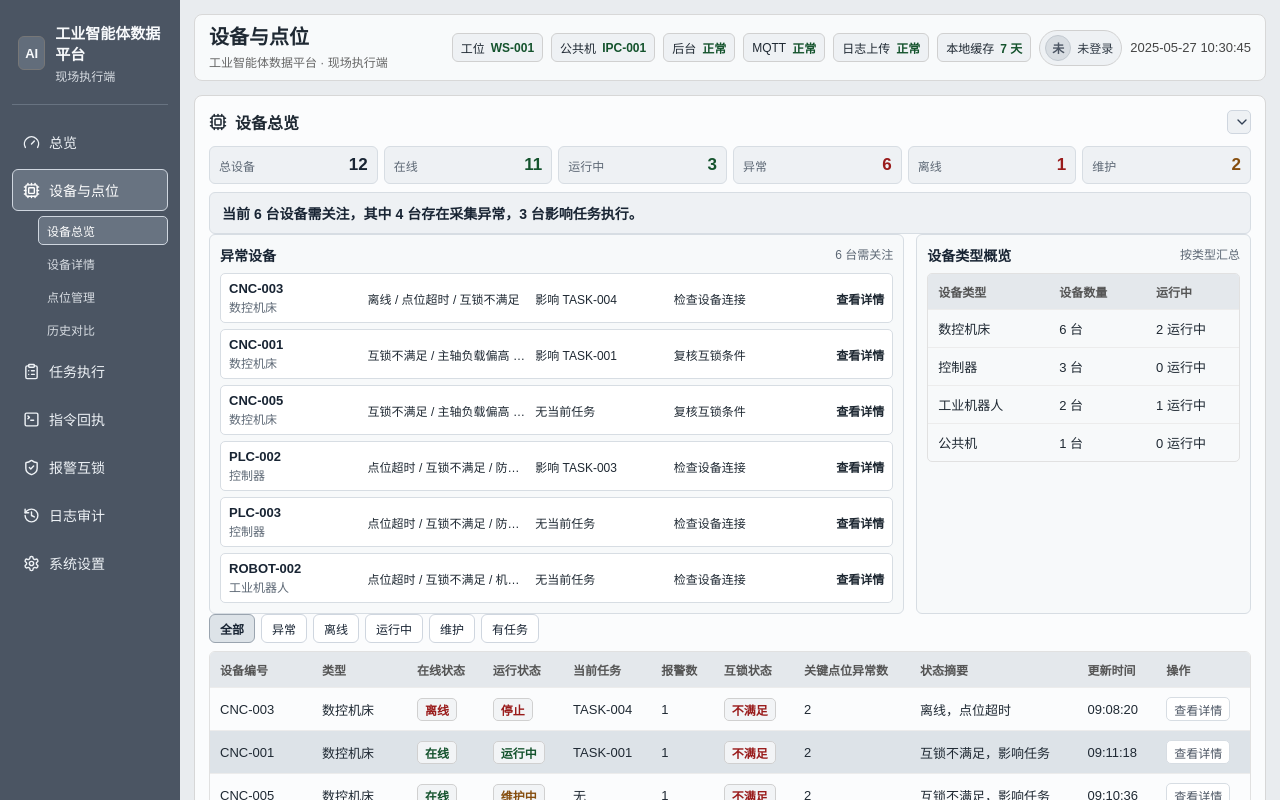
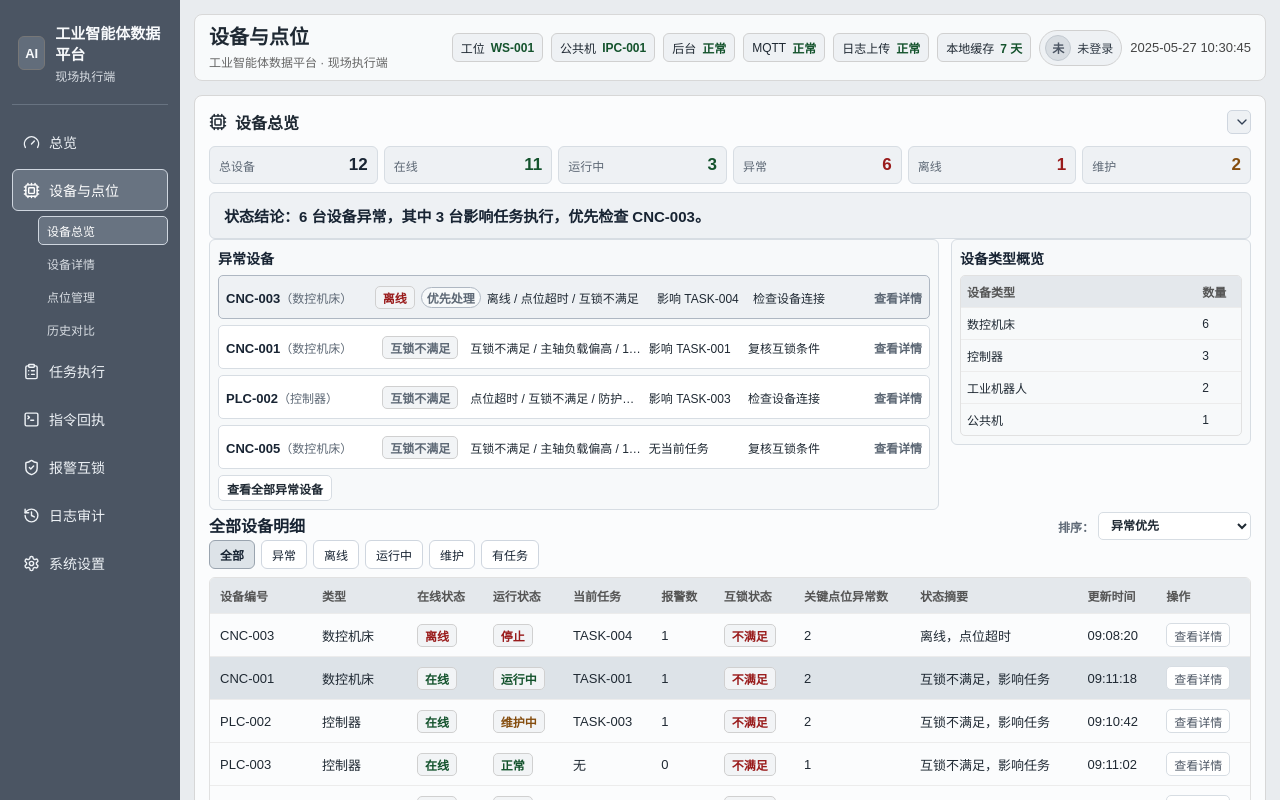
Before and after one commit to han00000111/-, a React (Vite) app: page / in a window 1280 px wide. Both pictures are taken after a click on the button "设备与点位". Shown: the top 800 px of the page. Built offline with nearby package versions, Linux system fonts and the light colour scheme.

Commit message:
优化设备总览布局

```diff
--- a/src/main.jsx
+++ b/src/main.jsx
@@ -66,6 +66,15 @@ const deviceTabs = [
   { key: 'detail', label: '设备详情' },
   { key: 'points', label: '点位管理' },
   { key: 'history', label: '历史对比' },
+];
+
+const DEVICE_OVERVIEW_SORT_OPTIONS = [
+  '异常优先',
+  '影响任务优先',
+  '离线优先',
+  '报警数从高到低',
+  '更新时间从新到旧',
+  '设备编号升序',
 ];
 
 const allLogs = [
@@ -714,10 +723,13 @@ function DevicesPage({ activeDeviceTab, currentUser, selectedDevice, selectedDev
 
 function DeviceOverviewPage({ onSelectDevice, selectedDeviceId }) {
   const [filter, setFilter] = useState('全部');
+  const [detailSort, setDetailSort] = useState('异常优先');
+  const [showAllAttention, setShowAllAttention] = useState(false);
   const rows = useMemo(() => sortDeviceOverviewRows(devices.map(getDeviceOverviewRow)), []);
-  const filteredRows = useMemo(() => filterDeviceOverviewRows(rows, filter), [rows, filter]);
+  const filteredRows = useMemo(() => sortDeviceOverviewDetailRows(filterDeviceOverviewRows(rows, filter), detailSort), [rows, filter, detailSort]);
   const stats = useMemo(() => getDeviceOverviewStats(rows), [rows]);
   const attentionRows = useMemo(() => rows.filter(isDeviceNeedAttention), [rows]);
+  const visibleAttentionRows = showAllAttention ? attentionRows : attentionRows.slice(0, 4);
   const typeRows = useMemo(() => getDeviceTypeOverviewRows(rows), [rows]);
   const overviewText = useMemo(() => getDeviceOverviewSummaryText(rows, attentionRows), [rows, attentionRows]);
 
@@ -739,22 +751,25 @@ function DeviceOverviewPage({ onSelectDevice, selectedDeviceId }) {
         <section className="overview-subpanel attention-devices-panel">
           <div className="subsection-title">
             <strong>异常设备</strong>
-            <span>{attentionRows.length ? `${attentionRows.length} 台需关注` : '当前无异常设备'}</span>
           </div>
           {attentionRows.length ? (
             <div className="attention-device-list">
-              {attentionRows.map((row) => (
-                <button className="attention-device-row" key={row.id} type="button" onClick={() => onSelectDevice(row.id)}>
-                  <div>
-                    <strong>{row.id}</strong>
-                    <span>{row.type}</span>
-                  </div>
-                  <div>{row.problemSummary}</div>
-                  <div>{row.currentTask === '无' ? '无当前任务' : `影响 ${row.currentTask}`}</div>
-                  <div>{row.suggestion}</div>
-                  <span>查看详情</span>
+              {visibleAttentionRows.map((row, index) => (
+                <button className={`attention-device-row${index === 0 ? ' is-priority' : ''}`} key={row.id} type="button" onClick={() => onSelectDevice(row.id)}>
+                  <div className="attention-device-identity"><strong>{row.id}</strong><span>（{row.type}）</span></div>
+                  <StatusText value={row.coreStatus} />
+                  {index === 0 ? <span className="priority-label">优先处理</span> : <span className="priority-spacer" />}
+                  <div className="attention-device-summary">{row.problemSummary}</div>
+                  <div className="attention-device-task">{row.currentTask === '无' ? '无当前任务' : `影响 ${row.currentTask}`}</div>
+                  <div className="attention-device-suggestion">{row.suggestion}</div>
+                  <span className="attention-device-action">查看详情</span>
                 </button>
               ))}
+              {attentionRows.length > 4 && (
+                <button className="attention-expand-button" type="button" onClick={() => setShowAllAttention((value) => !value)}>
+                  {showAllAttention ? '收起异常设备' : '查看全部异常设备'}
+                </button>
+              )}
             </div>
           ) : (
             <div className="attachment-empty">暂无设备状态数据</div>
@@ -763,21 +778,32 @@ function DeviceOverviewPage({ onSelectDevice, selectedDeviceId }) {
         <section className="overview-subpanel device-type-overview-panel">
           <div className="subsection-title">
             <strong>设备类型概览</strong>
-            <span>按类型汇总</span>
           </div>
           <DataTable
             compact
-            columns={['设备类型', '设备数量', '运行中', '异常', '离线', '维护']}
+            columns={['设备类型', '数量', '运行', '异常', '离线']}
             rows={typeRows.map((row) => [
               row.type,
-              `${row.total} 台`,
-              `${row.running} 运行中`,
-              `${row.abnormal} 异常`,
-              `${row.offline} 离线`,
-              `${row.maintenance} 维护`,
+              row.total,
+              row.running,
+              row.abnormal,
+              row.offline,
             ])}
           />
         </section>
+      </div>
+      <div className="overview-detail-head">
+        <div>
+          <strong>全部设备明细</strong>
+        </div>
+        <label className="overview-sort-control">
+          <span>排序：</span>
+          <select value={detailSort} onChange={(event) => setDetailSort(event.target.value)}>
+            {DEVICE_OVERVIEW_SORT_OPTIONS.map((option) => (
+              <option key={option} value={option}>{option}</option>
+            ))}
+          </select>
+        </label>
       </div>
       <SegmentedFilter options={['全部', '异常', '离线', '运行中', '维护', '有任务']} value={filter} onChange={setFilter} />
       {filteredRows.length ? (
@@ -3051,6 +3077,7 @@ function getDeviceOverviewRow(device) {
     interlockStatus,
     keyAbnormalCount,
     collectStatus: mappingSummary.collectStatus,
+    coreStatus: getDeviceCoreStatus(device, { interlockStatus, keyAbnormalCount, mappingSummary }),
     lastHeartbeat: device.online === '离线' ? '超时' : device.updatedAt,
     updatedAt: device.updatedAt,
     problemSummary: getDeviceProblemSummary(device, { interlockStatus, keyAbnormalCount, mappingSummary }),
@@ -3084,15 +3111,56 @@ function sortDeviceOverviewRows(rows) {
   return [...rows].sort((left, right) => left.priority - right.priority || left.id.localeCompare(right.id));
 }
 
+function sortDeviceOverviewDetailRows(rows, sortMode) {
+  const sortedRows = [...rows];
+  const byUpdateDesc = (left, right) => getDeviceUpdatedTimeValue(right) - getDeviceUpdatedTimeValue(left);
+  const byAbnormal = (left, right) => getDeviceDetailAbnormalPriority(left) - getDeviceDetailAbnormalPriority(right) || byUpdateDesc(left, right);
+  const byNaturalId = (left, right) => left.id.localeCompare(right.id, 'zh-Hans-CN', { numeric: true });
+
+  if (sortMode === '影响任务优先') {
+    return sortedRows.sort((left, right) => Number(right.currentTask !== '无') - Number(left.currentTask !== '无') || byAbnormal(left, right));
+  }
+  if (sortMode === '离线优先') {
+    return sortedRows.sort((left, right) => Number(right.online === '离线') - Number(left.online === '离线') || Number(right.currentTask !== '无') - Number(left.currentTask !== '无') || byUpdateDesc(left, right));
+  }
+  if (sortMode === '报警数从高到低') {
+    return sortedRows.sort((left, right) => right.alarmCount - left.alarmCount || byAbnormal(left, right));
+  }
+  if (sortMode === '更新时间从新到旧') {
+    return sortedRows.sort((left, right) => byUpdateDesc(left, right) || byNaturalId(left, right));
+  }
+  if (sortMode === '设备编号升序') {
+    return sortedRows.sort(byNaturalId);
+  }
+  return sortedRows.sort(byAbnormal);
+}
+
+function getDeviceDetailAbnormalPriority(row) {
+  const hasTask = row.currentTask !== '无';
+  if (row.online === '离线' && hasTask) return 0;
+  if (row.interlockStatus === '不满足' && hasTask) return 1;
+  if (row.alarmCount > 0 && hasTask) return 2;
+  if (row.keyAbnormalCount > 0) return 3;
+  if (row.online === '离线') return 4;
+  if (row.interlockStatus === '不满足') return 5;
+  if (row.alarmCount > 0 || row.collectStatus === '需检查') return 6;
+  if (row.runStatus === '维护中' || row.runStatus === '待机') return 7;
+  return 8;
+}
+
+function getDeviceUpdatedTimeValue(row) {
+  const [hour = 0, minute = 0, second = 0] = String(row.updatedAt).split(':').map(Number);
+  return hour * 3600 + minute * 60 + second;
+}
+
 function isDeviceNeedAttention(row) {
   return row.online === '离线' || row.alarmCount > 0 || row.interlockStatus === '不满足' || row.keyAbnormalCount > 0 || row.collectStatus === '需检查';
 }
 
 function getDeviceOverviewSummaryText(rows, attentionRows) {
-  if (!attentionRows.length) return '当前设备整体正常，无需优先处理。';
-  const collectAbnormal = attentionRows.filter((row) => row.collectStatus === '需检查').length;
   const taskImpacted = attentionRows.filter((row) => row.currentTask !== '无').length;
-  return `当前 ${attentionRows.length} 台设备需关注，其中 ${collectAbnormal} 台存在采集异常，${taskImpacted} 台影响任务执行。`;
+  if (!attentionRows.length) return '状态结论：当前设备整体正常，无需优先处理。';
+  return `状态结论：${attentionRows.length} 台设备异常，其中 ${taskImpacted} 台影响任务执行，优先检查 ${attentionRows[0].id}。`;
 }
 
 function getDeviceTypeOverviewRows(rows) {
@@ -3112,11 +3180,23 @@ function getDeviceTypeOverviewRows(rows) {
 }
 
 function getDeviceAttentionPriority(device, context) {
-  if (device.online === '离线') return 0;
-  if (context.interlockStatus === '不满足') return 1;
-  if (device.alarmCount > 0 || context.keyAbnormalCount > 0 || context.mappingSummary.collectStatus === '需检查') return 2;
-  if (device.runStatus === '维护中') return 3;
-  return 4;
+  const hasTask = Boolean(getCurrentTaskForDevice(device.id));
+  if (device.online === '离线' && hasTask) return 0;
+  if (context.interlockStatus === '不满足' && hasTask) return 1;
+  if (device.alarmCount > 0) return 2;
+  if (context.keyAbnormalCount > 0) return 3;
+  if (context.mappingSummary.collectStatus === '需检查') return 4;
+  if (device.online === '离线') return 5;
+  if (context.interlockStatus === '不满足') return 6;
+  if (device.runStatus === '维护中' || device.runStatus === '待机') return 7;
+  return 8;
+}
+
+function getDeviceCoreStatus(device, context) {
+  if (device.online === '离线') return '离线';
+  if (context.interlockStatus === '不满足') return '互锁不满足';
+  if (device.alarmCount > 0 || context.keyAbnormalCount > 0 || context.mappingSummary.collectStatus === '需检查') return '异常';
+  return device.runStatus;
 }
 
 function getDeviceProblemSummary(device, context) {
@@ -3287,7 +3367,7 @@ function isProblemPoint(row) {
 }
 
 function getPointGroupSummary(rows) {
-  if (rows.some(isProblemPoint)) return '存在异常';
+  if (rows.some(isProblemPoint)) return '异常';
   if (rows.every((row) => row.enableStatus === '停用')) return '全部停用';
   return '采集正常';
 }
--- a/src/styles.css
+++ b/src/styles.css
@@ -397,26 +397,27 @@ button {
 }
 
 .overview-status-summary {
-  padding: 10px 12px;
+  padding: 12px 14px;
   border: 1px solid #d7dde3;
   border-radius: 6px;
   background: #eef1f4;
   color: #182433;
-  font-size: 14px;
+  font-size: 15px;
   font-weight: 700;
 }
 
 .overview-section-grid {
   display: grid;
-  grid-template-columns: minmax(0, 1.35fr) minmax(280px, 0.65fr);
+  grid-template-columns: minmax(0, 1fr) 300px;
   gap: 12px;
+  align-items: start;
 }
 
 .overview-subpanel {
   display: grid;
   align-content: start;
-  gap: 8px;
-  padding: 10px;
+  gap: 7px;
+  padding: 8px;
   border: 1px solid #d7dde3;
   border-radius: 6px;
   background: #f7f9fa;
@@ -443,12 +444,12 @@ button {
 
 .attention-device-row {
   display: grid;
-  grid-template-columns: minmax(0, 0.9fr) minmax(0, 1.1fr) minmax(0, 0.9fr) minmax(0, 0.9fr) 72px;
-  align-items: center;
-  gap: 8px;
+  grid-template-columns: minmax(140px, 1fr) auto auto minmax(0, 1.15fr) minmax(90px, 0.62fr) minmax(92px, 0.68fr) 66px;
+  align-items: center;
+  gap: 6px;
   width: 100%;
-  min-height: 42px;
-  padding: 7px 8px;
+  min-height: 44px;
+  padding: 5px 7px;
   border: 1px solid #d7dde3;
   border-radius: 5px;
   background: #fff;
@@ -457,43 +458,144 @@ button {
   font-size: 12px;
 }
 
-.attention-device-row:hover {
+.attention-device-row:hover,
+.attention-device-row.is-priority {
   background: #eef1f4;
 }
 
-.attention-device-row > div {
+.attention-device-row.is-priority {
+  border-color: #aeb7c2;
+}
+
+.attention-device-identity {
+  display: flex;
+  align-items: baseline;
+  min-width: 0;
+}
+
+.attention-device-row strong {
+  color: #182433;
+  font-size: 13px;
   overflow: hidden;
   text-overflow: ellipsis;
   white-space: nowrap;
 }
 
-.attention-device-row > div:first-child {
-  display: grid;
-  gap: 2px;
-}
-
-.attention-device-row strong {
-  color: #182433;
-  font-size: 13px;
-}
-
 .attention-device-row span {
   color: #5d6875;
   font-size: 12px;
 }
 
-.attention-device-row > span:last-child {
+.priority-label {
+  flex: 0 0 auto;
+  padding: 1px 5px;
+  border: 1px solid #aeb7c2;
+  border-radius: 999px;
+  background: #f7f9fa;
+  color: #182433;
+  font-weight: 700;
+}
+
+.priority-spacer {
+  width: 0;
+  min-width: 0;
+  overflow: hidden;
+}
+
+.attention-device-summary,
+.attention-device-task,
+.attention-device-suggestion {
+  overflow: hidden;
+  text-overflow: ellipsis;
+  white-space: nowrap;
+  color: #1f2933;
+}
+
+.attention-device-action {
   justify-self: end;
   color: #1f2933;
   font-weight: 700;
 }
 
+.attention-expand-button {
+  justify-self: start;
+  min-height: 26px;
+  padding: 3px 8px;
+  border: 1px solid #d7dde3;
+  border-radius: 5px;
+  background: #fff;
+  color: #1f2933;
+  font-size: 12px;
+  font-weight: 700;
+}
+
+.attention-expand-button:hover {
+  background: #eef1f4;
+}
+
+.overview-detail-head {
+  display: flex;
+  align-items: baseline;
+  justify-content: space-between;
+  gap: 10px;
+  padding-top: 2px;
+  color: #182433;
+}
+
+.overview-detail-head > div {
+  display: flex;
+  align-items: baseline;
+  gap: 10px;
+  min-width: 0;
+}
+
+.overview-detail-head span {
+  color: #5d6875;
+  font-size: 12px;
+}
+
+.overview-sort-control {
+  display: inline-flex;
+  flex: 0 0 auto;
+  align-items: center;
+  gap: 4px;
+  color: #5d6875;
+  font-size: 12px;
+  font-weight: 600;
+}
+
+.overview-sort-control select {
+  height: 28px;
+  padding: 0 26px 0 8px;
+  border: 1px solid #d7dde3;
+  border-radius: 5px;
+  background: #fff;
+  color: #1f2933;
+  font: inherit;
+}
+
 .device-type-overview-panel .table-wrap {
   border-radius: 5px;
+  overflow: hidden;
 }
 
 .device-type-overview-panel table {
+  width: 100%;
   min-width: 100%;
+  table-layout: fixed;
+  font-size: 12px;
+}
+
+.device-type-overview-panel th,
+.device-type-overview-panel td {
+  padding: 7px 6px;
+  overflow: hidden;
+  text-overflow: ellipsis;
+}
+
+.device-type-overview-panel th:first-child,
+.device-type-overview-panel td:first-child {
+  width: 42%;
 }
 
 .table-link-button {
```
